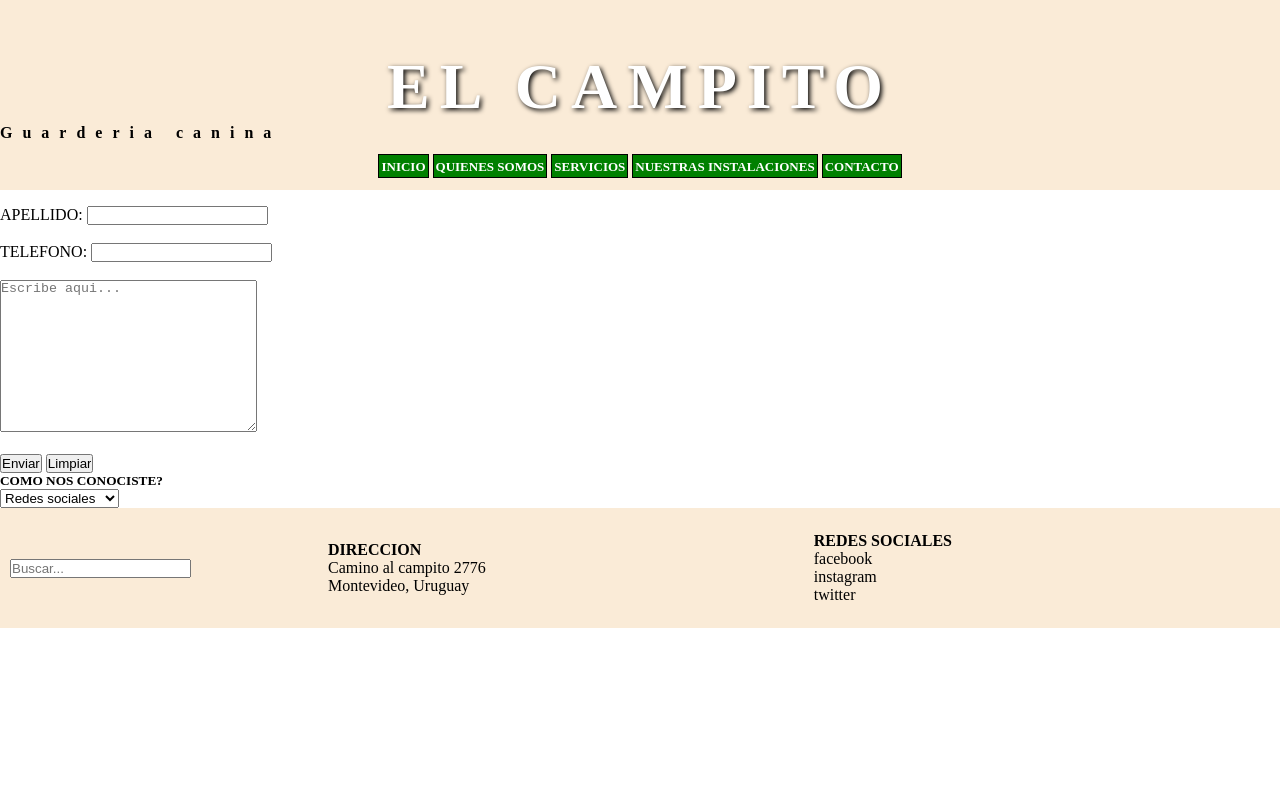
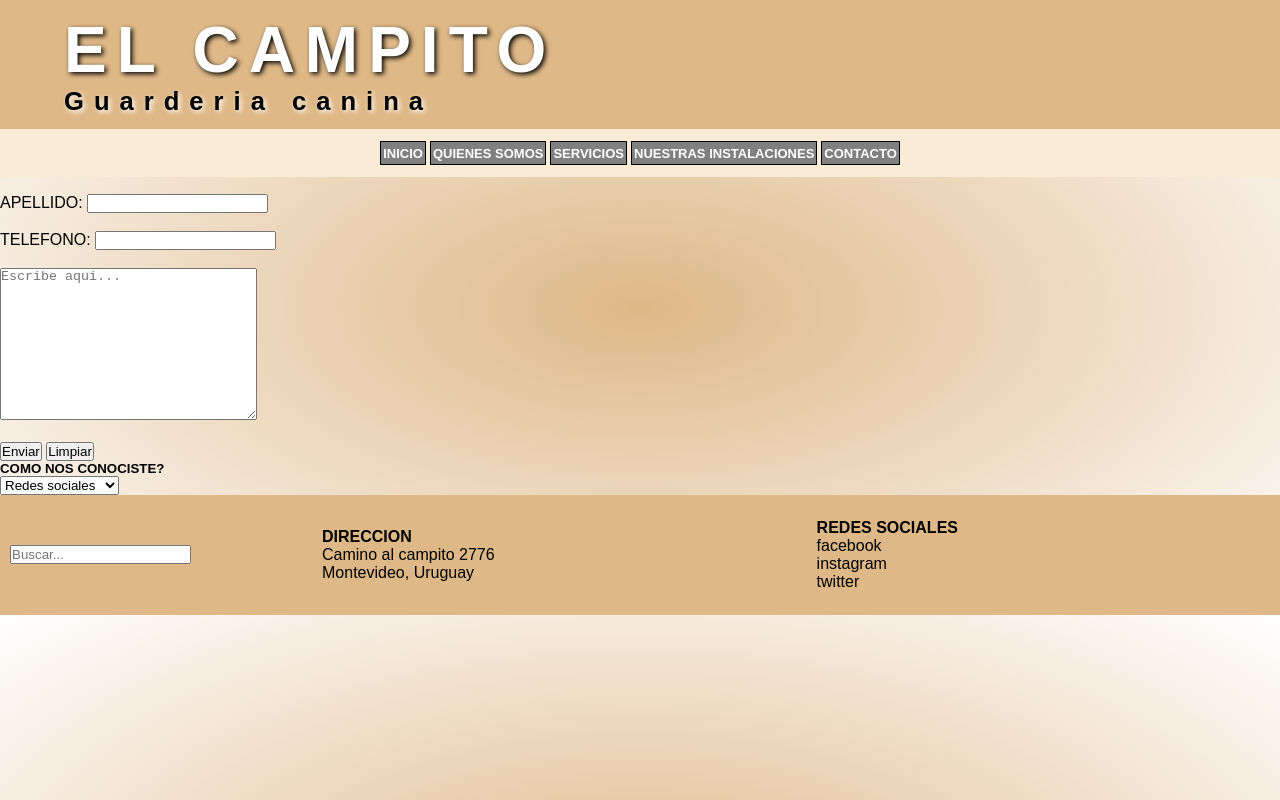
Before and after one commit to MercedesSclavo/guarderia_canina, a website: page pages/contacto.html in a window 1280 px wide. Drawn offline with nearby package versions, Linux system fonts and the light colour scheme; a web font is replaced by a local one.

Commit message:
modifique header

```diff
--- a/scss/_footer.scss
+++ b/scss/_footer.scss
@@ -1,5 +1,5 @@
 .footer {
-    background-color: antiquewhite;
+    background-color: $base-marron;
     position:static;
     bottom: 0;
     width: 100%;
--- a/scss/_generales.scss
+++ b/scss/_generales.scss
@@ -4,10 +4,10 @@
     box-sizing: border-box;
 }
 
-.body {
+body {
     font-family: 'Signika Negative', sans-serif;
-    background-color: white;
-    background-image: radial-gradient(rgb(252, 182, 159), antiquewhite);
+    background-color: blue;
+    background-image: radial-gradient($base-marron, white);
     padding-left: 0;
     padding-right: 0;
 }
--- a/scss/_header.scss
+++ b/scss/_header.scss
@@ -1,19 +1,22 @@
 .header {
-    background-color: antiquewhite;
+    background-color: $base-marron;
     align-items: center;
     height: auto;
     letter-spacing: 10px;
     .header__titulo {
-        text-align: center;
+        text-align: left;
         font-size: 5vw;
         color: white;
         text-shadow: 2px 2px 5px black;
-        padding-top: 50px;
+        padding-top: 1%;
+        padding-left: 5%;
+        }
         .header__subtitulo {
-            padding: 15px;
-            color: violet;
+            text-align: left;
+            font-size: 2vw;
+            color: black;
             text-shadow: 2px 2px 5px white;
-            text-align: center;
+            padding-left: 5%;
+            padding-bottom:1%;
         }
-    }
 }
--- /dev/null
+++ b/scss/_mainindex.scss
@@ -0,0 +1,25 @@
+.main {
+    padding: 5%;
+    .grid-main {
+        display: grid;
+        grid-template-rows: 1fr;
+        grid-template-columns: 1fr 1fr;
+        padding: 20px;
+        justify-items: center;
+    }
+    .grid-fotos {
+        display: grid;
+        grid-template-rows: 1fr 1fr;
+        grid-template-columns: 1fr 1fr 1fr;
+        column-gap: 10px;
+        row-gap: 10px;
+        padding-top: 70px;
+        .grid-fotos img {
+            width: 90%;
+            height: 90%;
+            object-fit: cover;
+            border-radius: 8px;
+            border: 2px solid black;
+        }
+    }
+}
--- a/scss/_nav.scss
+++ b/scss/_nav.scss
@@ -15,7 +15,7 @@ $rosaclaro: antiquewhite;
             padding: 5px;
             text-align: right;
             border: black solid;
-            background-color: green;
+            background-color: gray;
             border-width: 1px;
             margin: 2px;
             padding: 2px;
--- /dev/null
+++ b/scss/_variables.scss
@@ -0,0 +1 @@
+$base-marron:burlywood;
--- a/scss/style.scss
+++ b/scss/style.scss
@@ -1,37 +1,8 @@
 @import url('https://fonts.googleapis.com/css2?family=Signika+Negative:wght@300&display=swap');
+@import "_variables";
 @import "_generales";
 @import "_header";
 @import "_nav";
+@import "_mainindex";
 @import "_footer";
 @import "_media";
-
-
-
-
-
-
-.main {
-    padding: 5%;
-    .grid-main {
-        display: grid;
-        grid-template-rows: 1fr;
-        grid-template-columns: 1fr 1fr;
-        padding: 20px;
-        justify-items: center;
-    }
-    .grid-fotos {
-        display: grid;
-        grid-template-rows: 1fr 1fr;
-        grid-template-columns: 1fr 1fr 1fr;
-        column-gap: 10px;
-        row-gap: 10px;
-        padding-top: 70px;
-        .grid-fotos img {
-            width: 90%;
-            height: 90%;
-            object-fit: cover;
-            border-radius: 8px;
-            border: 2px solid black;
-        }
-    }
-}
```
Also changed, not shown: index.html (+2 -2 lines), css/style.css.
